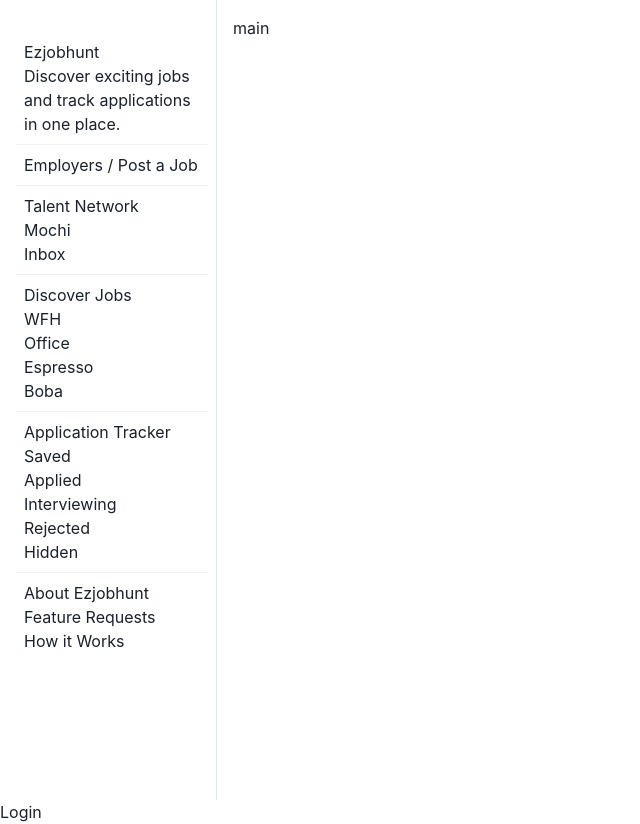
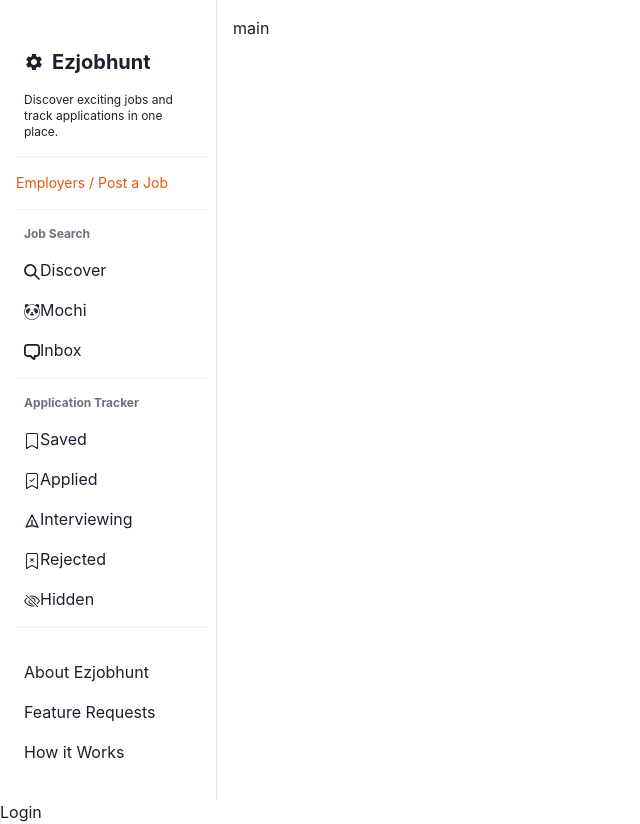
Before and after one commit to MichaelSukkiSong/Ezjobhunt-react, a React (Create React App) app: page / in a window 1280 px wide. Shown: the whole page, without its empty margins (0-640 px from the left). Built offline with nearby package versions, Linux system fonts and the light colour scheme.

Commit message:
building sidepanel - adding icons, changing text, styling

```diff
--- a/package.json
+++ b/package.json
@@ -3,6 +3,7 @@
   "version": "0.1.0",
   "private": true,
   "dependencies": {
+    "@chakra-ui/icons": "^2.1.1",
     "@chakra-ui/react": "^2.8.1",
     "@emotion/react": "^11.11.1",
     "@emotion/styled": "^11.11.0",
@@ -12,6 +13,7 @@
     "framer-motion": "^10.16.4",
     "react": "^18.2.0",
     "react-dom": "^18.2.0",
+    "react-icons": "^4.11.0",
     "react-router-dom": "^6.18.0",
     "react-scripts": "5.0.1",
     "web-vitals": "^2.1.4"
--- a/src/components/SidePanel.js
+++ b/src/components/SidePanel.js
@@ -1,46 +1,90 @@
+import { Link } from 'react-router-dom';
 import { Divider } from '@chakra-ui/react';
+import { SearchIcon, ChatIcon } from '@chakra-ui/icons';
+import { Icon } from '@chakra-ui/react';
+import { MdSettings } from 'react-icons/md';
+import {
+  BsBookmark,
+  BsBookmarkCheck,
+  BsBookmarkX,
+  BsEyeSlash,
+} from 'react-icons/bs';
+import { HiOutlinePaperAirplane } from 'react-icons/hi';
+import { SiFoodpanda } from 'react-icons/si';
 
 const SidePanel = () => {
   return (
-    <div>
     <div className="flex h-screen p-2 pt-8 border-r">
       <div className="flex flex-col ml-2 w-48 overflow-y-auto">
-          <div className="flex flex-col p-2">
-            <div>Ezjobhunt</div>
-            <div>
+        <div className="flex flex-col py-4 px-2">
+          <div className="flex  font-bold text-xl mb-4 ">
+            <div className="flex justify-center items-center mr-2">
+              <Icon as={MdSettings} className="" />
+            </div>
+            <span className="flex justify-center items-center">Ezjobhunt</span>
+          </div>
+          <div className="text-xs">
             Discover exciting jobs and track applications in one place.
           </div>
         </div>
         <Divider />
-          <div className="p-2">Employers / Post a Job</div>
-          <Divider />
-          <div className="flex flex-col p-2">
-            <div>Talent Network</div>
-            <div>Mochi</div>
-            <div>Inbox</div>
+        <div className="py-4 text-sm text-orange-600">
+          Employers / Post a Job
         </div>
         <Divider />
-          <div className="flex flex-col p-2">
-            <div>Discover Jobs</div>
-            <div>WFH</div>
-            <div>Office</div>
-            <div>Espresso</div>
-            <div>Boba</div>
+        <div className="flex flex-col py-4 px-2">
+          <div className="flex items-center">
+            <span className="text-xs font-bold text-gray-500">Job Search</span>
+          </div>
+          <div className="mt-4 flex flex-col space-y-4">
+            <Link>
+              <SearchIcon />
+              <span>Discover</span>
+            </Link>
+            <Link>
+              <Icon as={SiFoodpanda} />
+              <span>Mochi</span>
+            </Link>
+            <Link>
+              <ChatIcon />
+              <span>Inbox</span>
+            </Link>
+          </div>
         </div>
         <Divider />
-          <div className="flex flex-col p-2">
-            <div>Application Tracker</div>
-            <div>Saved</div>
-            <div>Applied</div>
-            <div>Interviewing</div>
-            <div>Rejected</div>
-            <div>Hidden</div>
+        <div className="flex flex-col py-4 px-2">
+          <span className="text-xs font-bold text-gray-500">
+            Application Tracker
+          </span>
+          <div className="mt-4 flex flex-col space-y-4">
+            <Link>
+              <Icon as={BsBookmark} />
+              <span>Saved</span>
+            </Link>
+            <Link>
+              <Icon as={BsBookmarkCheck} />
+              <span>Applied</span>
+            </Link>
+            <Link>
+              <Icon as={HiOutlinePaperAirplane} />
+              <span>Interviewing</span>
+            </Link>
+            <Link>
+              <Icon as={BsBookmarkX} />
+              <span>Rejected</span>
+            </Link>
+            <Link>
+              <Icon as={BsEyeSlash} />
+              <span>Hidden</span>
+            </Link>
+          </div>
         </div>
         <Divider />
-          <div className="flex flex-col p-2">
-            <div>About Ezjobhunt</div>
-            <div>Feature Requests</div>
-            <div>How it Works</div>
+        <div className="flex flex-col py-4 px-2">
+          <div className="mt-4 flex flex-col space-y-4">
+            <span>About Ezjobhunt</span>
+            <span>Feature Requests</span>
+            <span>How it Works</span>
           </div>
         </div>
       </div>
```
Also changed, not shown: 1 other file (tests, documents, lock files or other folders). Lines whose indentation alone changed are shown as unchanged.
